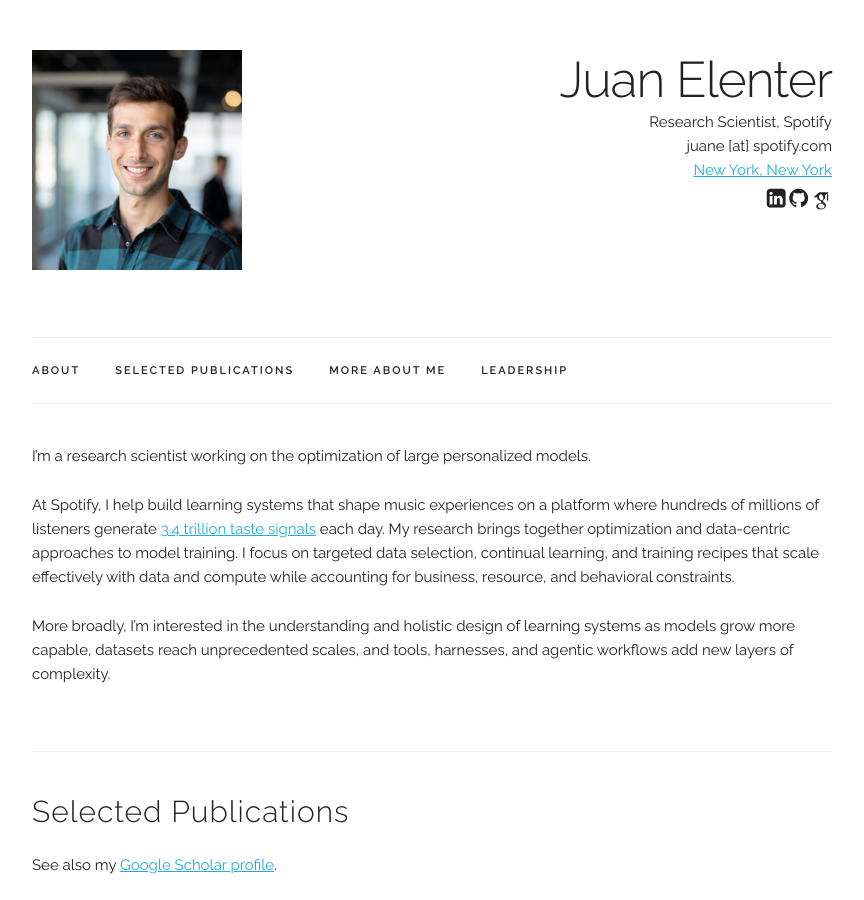
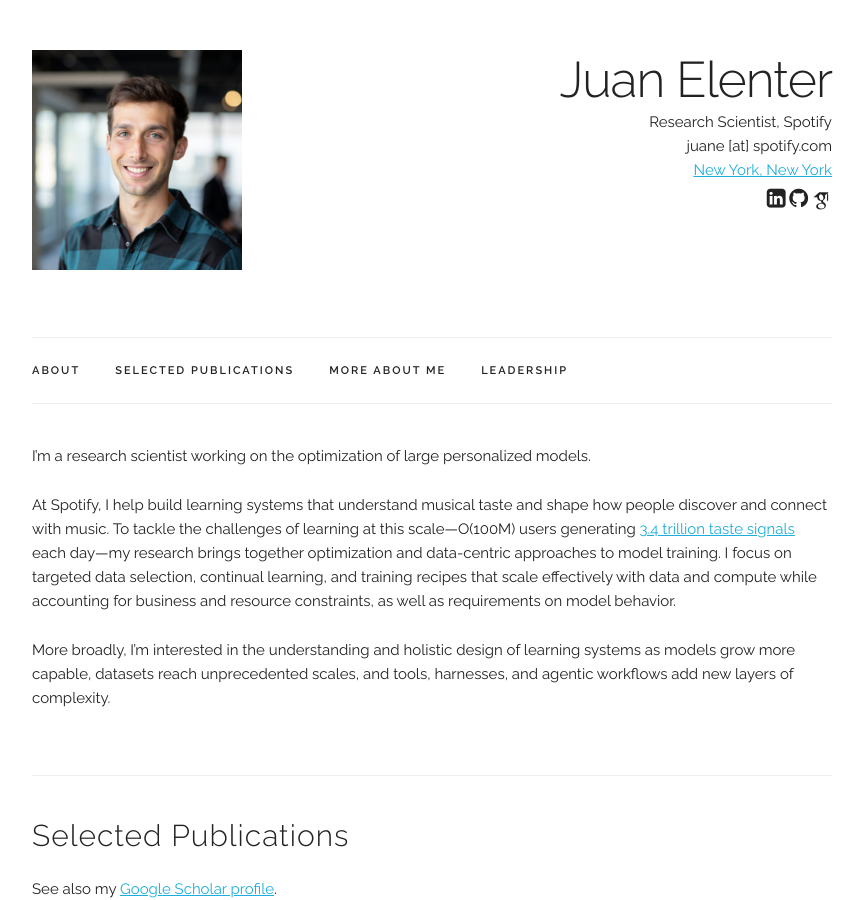
Before and after one commit to juanelenter/juanelenter.github.io, a Jekyll site: the page built from index.html, in a window 1280 px wide and 900 px high. Shown: the whole window, without its empty margins (208-1072 px from the left). Built offline with Jekyll 4.4.1, drawn with Linux system fonts in a browser that asks for light colours; some web fonts are replaced.

Commit message:
Refine Spotify research description
Co-Authored-By: Codex <noreply@openai.com>

```diff
--- a/index.html
+++ b/index.html
@@ -6,7 +6,7 @@ title: Home
 <div class="docs-section" id="bio">
   <p>I’m a research scientist working on the optimization of large personalized models.</p>
   <p>
-    At Spotify, I help build learning systems that shape music experiences on a platform where hundreds of millions of listeners generate <a href="https://newsroom.spotify.com/2026-05-21/investor-day-recap/">3.4 trillion taste signals</a> each day. My research brings together optimization and data-centric approaches to model training. I focus on targeted data selection, continual learning, and training recipes that scale effectively with data and compute while accounting for business, resource, and behavioral constraints.
+    At Spotify, I help build learning systems that understand musical taste and shape how people discover and connect with music. To tackle the challenges of learning at this scale—O(100M) users generating <a href="https://newsroom.spotify.com/2026-05-21/investor-day-recap/">3.4 trillion taste signals</a> each day—my research brings together optimization and data-centric approaches to model training. I focus on targeted data selection, continual learning, and training recipes that scale effectively with data and compute while accounting for business and resource constraints, as well as requirements on model behavior.
   </p>
   <p>
     More broadly, I’m interested in the understanding and holistic design of learning systems as models grow more capable, datasets reach unprecedented scales, and tools, harnesses, and agentic workflows add new layers of complexity.
```
